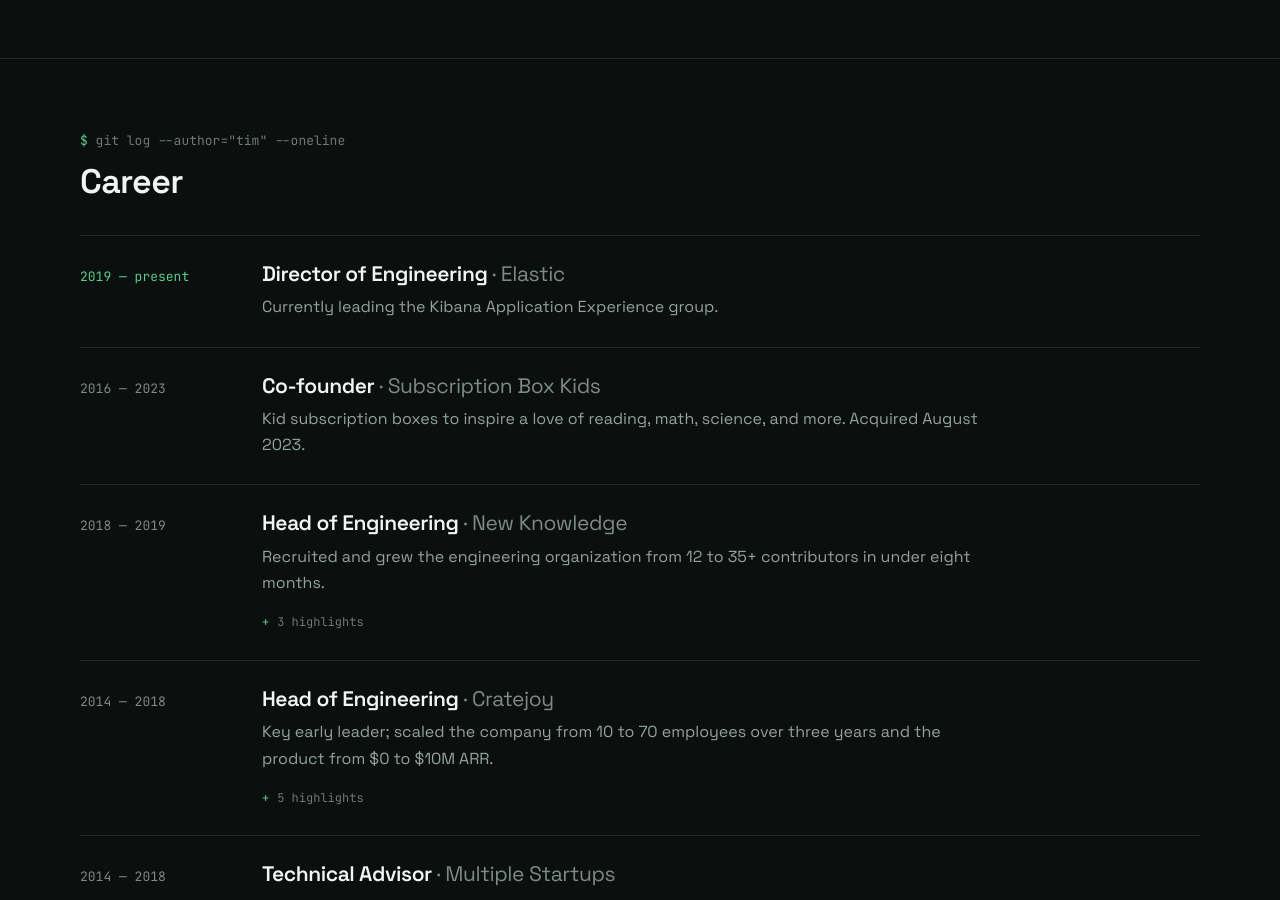
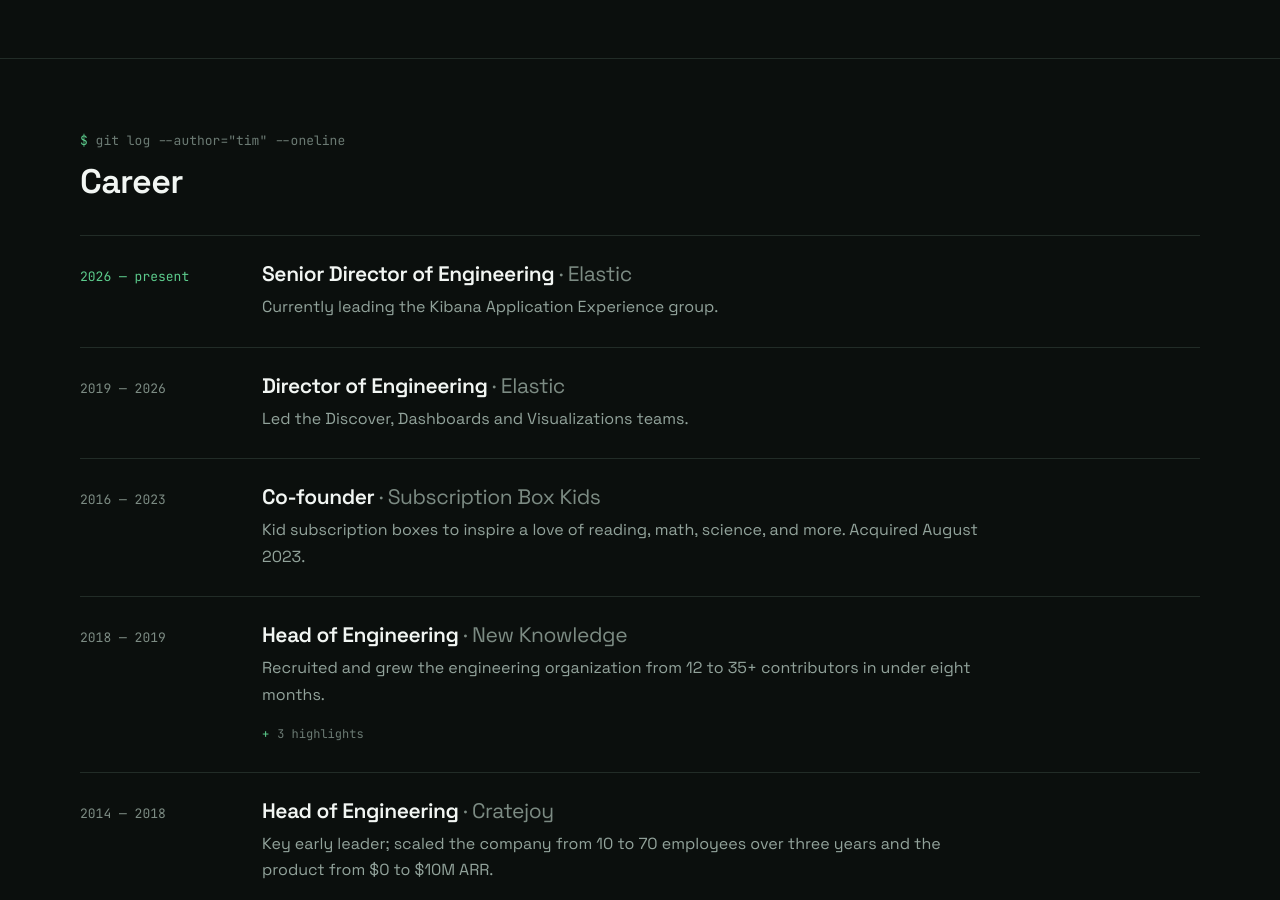
Before and after one commit to timductive/tims, a Jekyll site: the page built from _pages/about.md, in a window 1280 px wide and 900 px high, scrolled down 809 px. Built offline with Jekyll 4.4.1, drawn with Linux system fonts in a browser that asks for light colours.

Commit message:
Update About page for Senior Director of Engineering role
Add Senior Director of Engineering at Elastic as the current role, end
the Director of Engineering role in 2026, and update the site title and
bio to match.

Co-Authored-By: Claude Opus 5.5 <noreply@anthropic.com>

```diff
--- a/_config.yml
+++ b/_config.yml
@@ -38,8 +38,8 @@ author:
   name   : "Tim Schnell"
   avatar : "/assets/images/tim-bio-min.png"
   portrait: "/assets/images/tim-bio.jpg"
-  title  : "Director of Engineering, Elastic"
-  bio    : "Director of Engineering @elastic, previously @rackspace and a sundry of startups. Thoughts & opinions are my own."
+  title  : "Senior Director of Engineering, Elastic"
+  bio    : "Senior Director of Engineering @elastic, previously @rackspace and a sundry of startups. Thoughts & opinions are my own."
   # icon is a name understood by _includes/icon.html
   links:
     - label: "GitHub"
--- a/_data/career.yml
+++ b/_data/career.yml
@@ -1,10 +1,16 @@
 # Career timeline for /about/. Newest first. `current: true` renders the period in jade.
-- period: "2019 — present"
+- period: "2026 — present"
   current: true
+  title: Senior Director of Engineering
+  org: Elastic
+  location: Remote
+  summary: "Currently leading the Kibana Application Experience group."
+
+- period: "2019 — 2026"
   title: Director of Engineering
   org: Elastic
   location: Remote
-  summary: "Currently leading the Kibana Application Experience group."
+  summary: "Led the Discover, Dashboards and Visualizations teams."
 
 - period: "2016 — 2023"
   title: Co-founder
```
